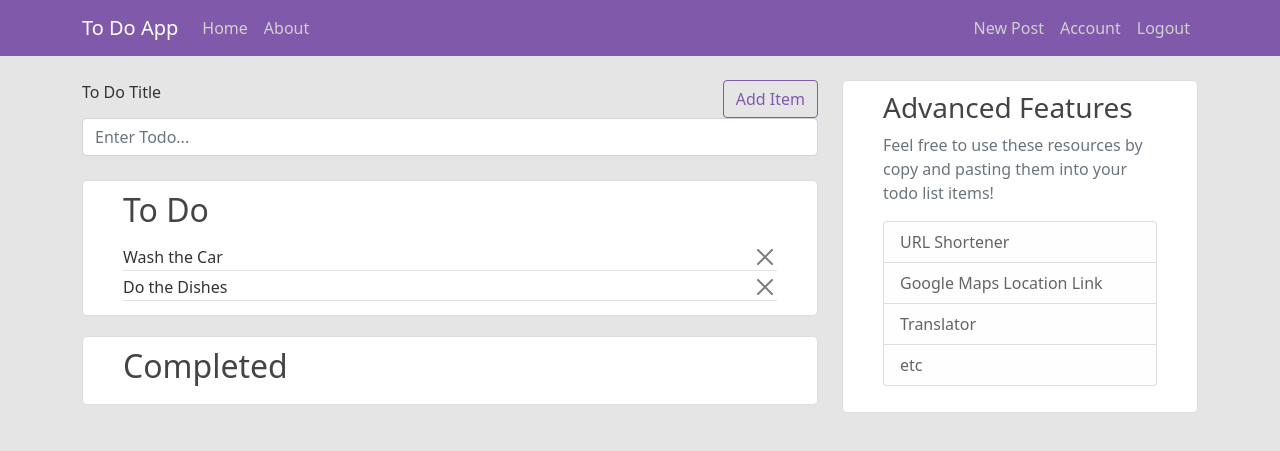
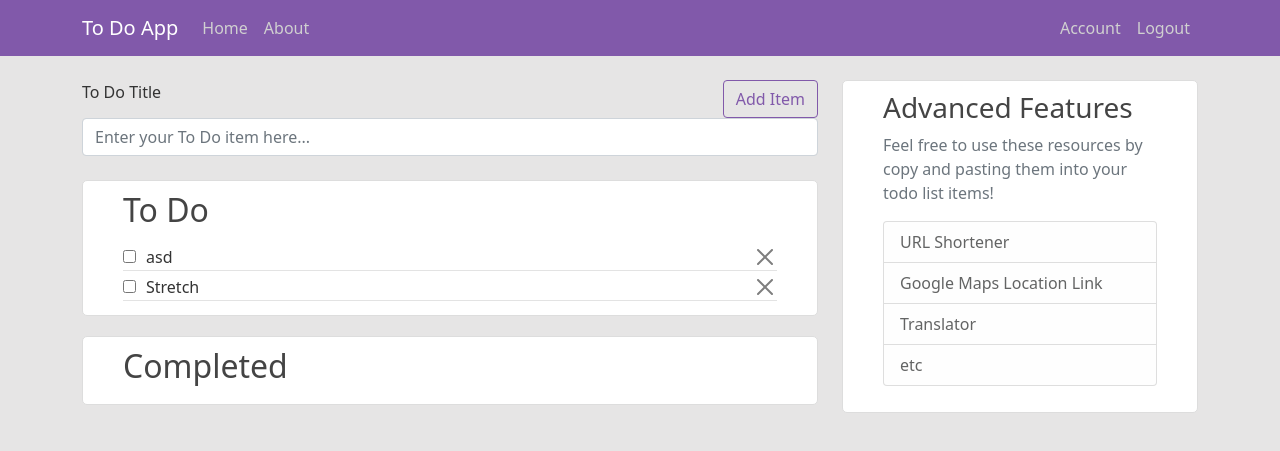
Before and after one commit to gitit4321/todo_app, a Flask app: page / in a window 1280 px wide. Shown: the top 451 px of the page. Run offline with Flask 2, Linux system fonts and the light colour scheme; a user stored in the database is signed in; data comes from the database, SQL or seed files in the repository; some libraries are stand-ins or nearby versions.

Commit message:
Added 'Add Item' functionality,'Delete Item' functionality, and updated item stylings

```diff
--- a/todo_app/forms.py
+++ b/todo_app/forms.py
@@ -49,12 +49,7 @@ class UpdateAccountForm(FlaskForm):
             if user:
                 raise ValidationError('The email you entered is taken. Please choose a different email.')
 
+#delete this form
 class PostForm(FlaskForm):
     title = StringField('Title', validators=[DataRequired()])
-    content = TextAreaField('Content', validators=[DataRequired()]
-    )
     submit = SubmitField('Add Item')
-
-class TodoForm(FlaskForm):
-    content = TextAreaField('Content', validators=[DataRequired()])
-    submit = SubmitField('Add Item')
--- a/todo_app/models.py
+++ b/todo_app/models.py
@@ -21,9 +21,9 @@ class User(db.Model, UserMixin):
 
 class Post(db.Model):
     id = db.Column(db.Integer, primary_key=True)
-    title = db.Column(db.String(100), nullable=False)
+    title = db.Column(db.String, nullable=False)
+    complete = db.Column(db.Boolean)
     date_posted = db.Column(db.DateTime, nullable=False, default=datetime.utcnow)
-    content = db.Column(db.Text, nullable=False)
     user_id = db.Column(db.Integer, db.ForeignKey('user.id'), nullable=False)
 
     def __repr__(self):
--- a/todo_app/routes.py
+++ b/todo_app/routes.py
@@ -7,18 +7,6 @@ from todo_app.forms import RegistrationForm, LoginForm, UpdateAccountForm, PostF
 from todo_app.models import User, Post
 from flask_login import login_user, current_user, logout_user, login_required
 
-
-posts = [
-    {
-        'content': 'Wash the Car',
-        'date_posted': 'July 20, 2021'
-    },
-    {
-        'content': 'Do the Dishes',
-        'date_posted': 'July 20, 2021'
-    }
-]
-
 completeds = [
     {
         'content': 'Buy Beer',
@@ -26,27 +14,12 @@ completeds = [
     }
 ]
 
-# for real todo app
+
 @app.route("/")
-@app.route("/home", methods=['GET', 'POST'])
+@app.route("/home")
 def home():
-    form = PostForm()
-    if form.validate_on_submit():
-        post = Post(title=form.title.data, content=form.content.data, author=current_user)
-        db.session.add(post)
-        db.session.commit()
-        flash('You added a new To Do item!', 'success')
-        return redirect(url_for('home'))
-    return render_template('home.html', posts=posts, form=form)
-
-    # return render_template("home.html", posts=posts, completeds=completeds, form=form)
-
-#for testing
-# @app.route("/")
-# @app.route("/home", methods=['GET', 'POST'])
-# def home():
-#     posts = Post().query.all()
-#     return render_template("home.html", posts=posts)
+    posts = Post.query.all()
+    return render_template('home.html', posts=posts)
 
 
 @app.route("/about")
@@ -135,8 +108,29 @@ def new_post():
         return redirect(url_for('home'))
     return render_template('create_post.html', title='New Post', form=form)
 
+
 @app.route("/post", methods=['POST'])
-def post(post_id):
-    title = request.form.get('title')
-    post = Post.query.get_or_404(post_id)
-    return render_template('post.html', title=post.title, post=post)
+def post():
+    title = request.form.get("title")
+    post = Post(title=title, complete=False, user_id=current_user.id)
+    db.session.add(post)
+    db.session.commit()
+    flash('You added a new To Do item!', 'success')
+    return redirect(url_for('home'))
+
+
+@app.route("/complete/<string:post_id>")
+def complete(post_id):
+    post = Post.query.filter_by(id=post_id).first()
+    post.complete = not post.complete
+    db.session.commit()
+    flash('Great work! You completed one of the items on your To Do list!', 'success')
+    return redirect(url_for('home'))
+
+
+@app.route("/delete/<string:post_id>")
+def delete(post_id):
+    post = Post.query.filter_by(id=post_id).first()
+    db.session.delete(post)
+    db.session.commit()
+    return redirect(url_for('home'))
--- a/todo_app/static/main.css
+++ b/todo_app/static/main.css
@@ -103,3 +103,17 @@ a.article-title:hover {
   display: flex;
   justify-content: space-between;
 }
+
+.checkbox-containers {
+  padding-right: 10px;
+}
+
+.post-text-del-container {
+  display: flex;
+  width: 100%;
+  justify-content: flex-end;
+}
+
+.input-group {
+  justify-content: flex-end;
+}
--- a/todo_app/templates/home.html
+++ b/todo_app/templates/home.html
@@ -1,14 +1,35 @@
 {% extends 'layout.html' %}
 {% block content %}
+    {% if current_user.is_authenticated %}
+    <form action="/post" method="post">
+        <div class="form-group">
+            <div class="todo-form-title-btn-container">
+                <label for="title">To Do Title</label>
+                <div class="form-group" id='add-item-btn'>
+                    <button type="submit" class="btn btn-outline-info">Add Item</button>
+                </div>
+            </div>
+            <input type="text" class="form-control" id="title" name="title" placeholder="Enter your To Do item here..."><br>
+        </div>
+    </form>
     <article class="media content-section">
         <div class="media-body">
             <div class='todo-header mb-2'>
                 <h2 class="article-title">To Do</h2>
             </div>
             {% for post in posts %}
-            <div class="article-metadata d-flex justify-content-between">
-                <span class="mr-2 article-content">{{ post.content }}</span>
-                <button type="button" class="btn-close" aria-label="Close"></button>
+            <div class="article-metadata d-flex" id="todo-container">
+                <div class="checkbox-containers">
+                    <input type="checkbox" aria-label="Checkbox for following text input">
+                </div>
+                <div class="post-text-del-container">
+                    <div class="post-text-container">
+                        <span class="mr-2 article-content">{{ post.title }}</span>
+                    </div>
+                    <div class="input-group delete-btn-container">
+                        <a href="/delete/{{ post.id }}" class="btn-close"></a>
+                    </div>
+                </div>
             </div>
             {% endfor %}
         </div>
@@ -24,4 +45,10 @@
             {% endfor %}
         </div>
     </article>
+    {% else %}
+        <div>
+            <h3>Please Login/Register to access your very own To Do list!</h3>
+        </div>
+    {% endif %}
+
 {% endblock content %}
--- a/todo_app/templates/layout.html
+++ b/todo_app/templates/layout.html
@@ -30,7 +30,6 @@
           <!-- Navbar Right Side -->
           <div class="navbar-nav">
             {% if current_user.is_authenticated %}
-              <a class="nav-item nav-link" href="{{ url_for('new_post') }}">New Post</a>
               <a class="nav-item nav-link" href="{{ url_for('account') }}">Account</a>
               <a class="nav-item nav-link" href="{{ url_for('logout') }}">Logout</a>
             {% else %}
@@ -54,18 +53,9 @@
             {% endfor %}
           {% endif %}
         {% endwith %}
-        <form action="/add" method="post">
-          <div class="form-group">
-            <div class="todo-form-title-btn-container">
-              <label for="title">To Do Title</label>
-              <div class="form-group" id='add-item-btn'>
-                {{ form.submit(class="btn btn-outline-info") }}
-              </div>
-            </div>
-              <input type="text" class="form-control" id="title" name="title" placeholder="Enter Todo..."><br>
-          </div>
-        </form>
+
         {% block content %}{% endblock %}
+
       </div>
       <div class="col-md-4">
         <div class="content-section">
```
Also changed, not shown: todo_app/templates/create_post.html (deleted, +0 -40 lines), todo_app/templates/post.html (added, +14 -0 lines), todo_app/site.db.
